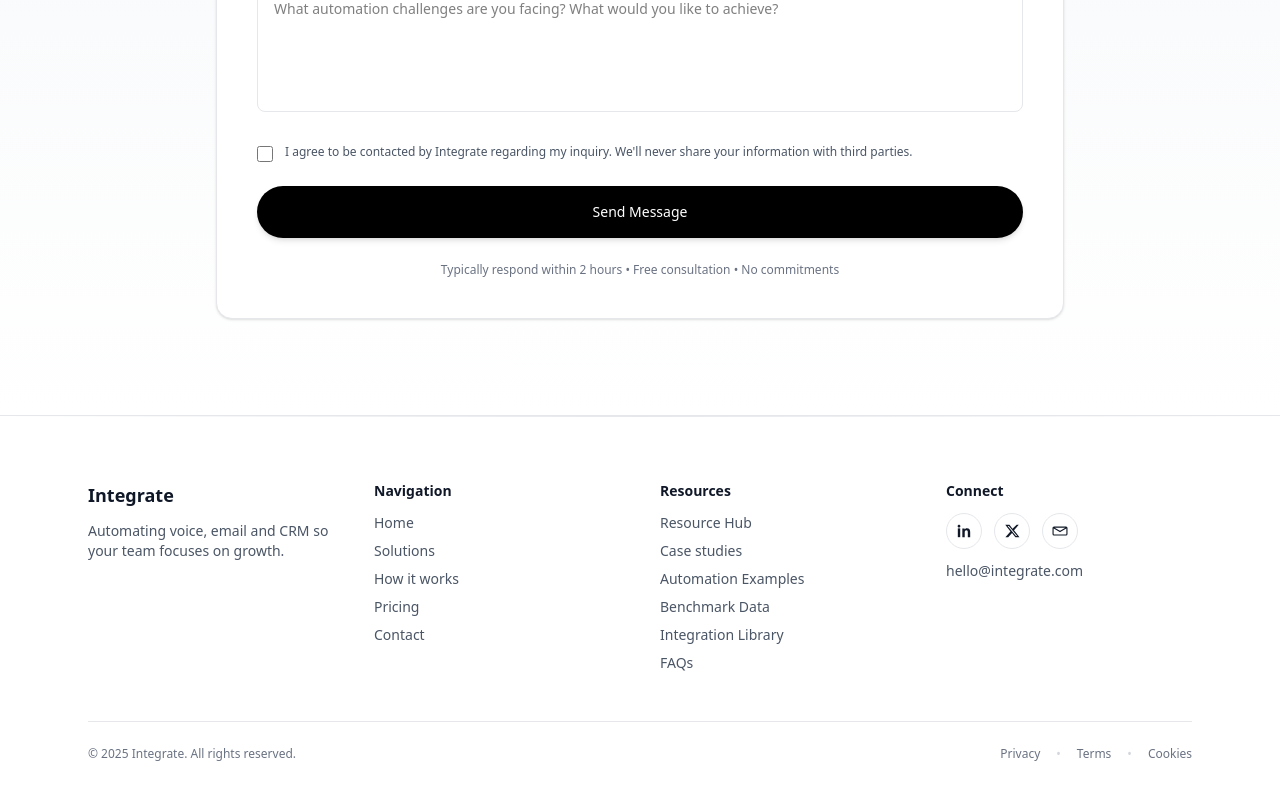
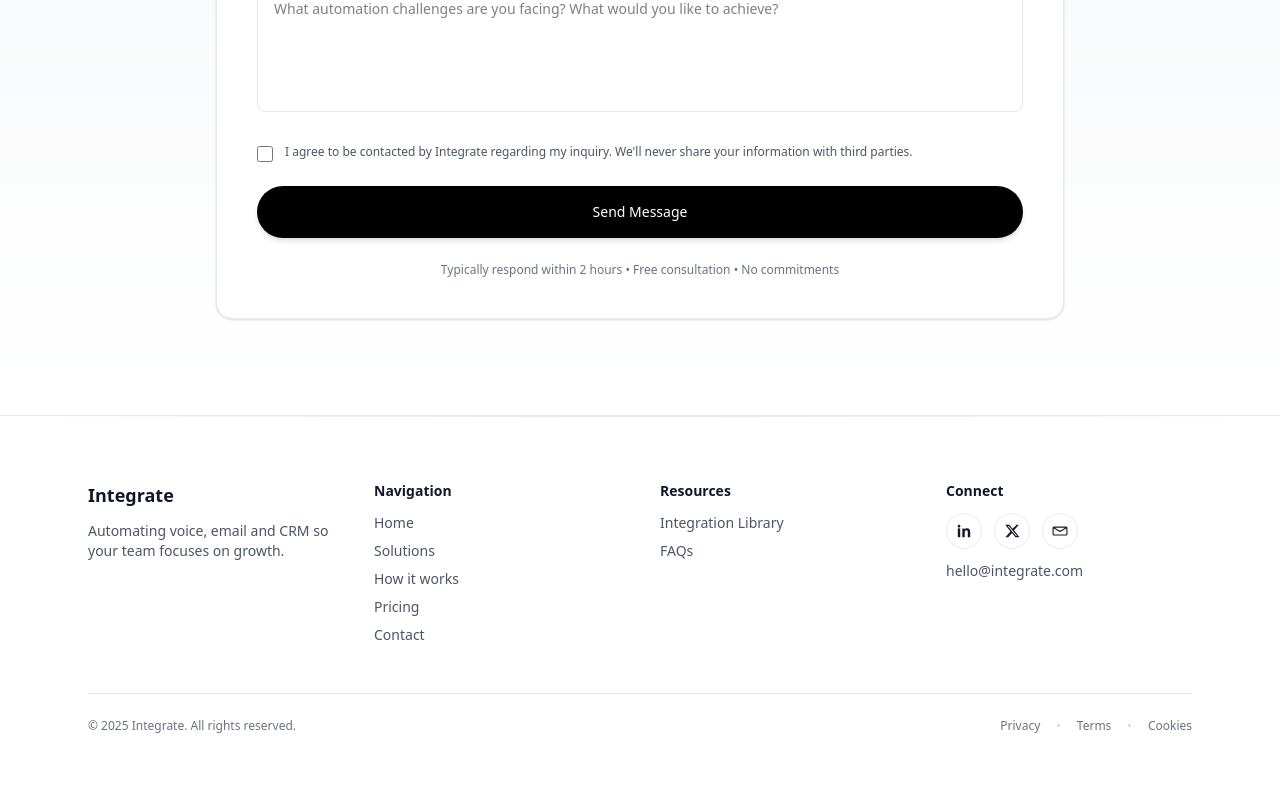
Before and after one commit to jlindl/integrate-site, a Next.js app: page / in a window 1280 px wide. Shown: the part 5451-6251 px from the top of the page. Built offline with nearby package versions, Linux system fonts and the light colour scheme.

Commit message:
basic upgrade

```diff
--- a/app/components/Footer.tsx
+++ b/app/components/Footer.tsx
@@ -43,18 +43,6 @@ export default function Footer() {
             <div className="text-sm font-semibold text-gray-900 mb-3">Resources</div>
             <ul className="space-y-2 text-sm">
               <li>
-                <Link href="/resources" className="text-gray-600 hover:text-gray-900 transition-colors">Resource Hub</Link>
-              </li>
-              <li>
-                <Link href="/resources/case-studies" className="text-gray-600 hover:text-gray-900 transition-colors">Case studies</Link>
-              </li>
-              <li>
-                <Link href="/resources/automation-examples" className="text-gray-600 hover:text-gray-900 transition-colors">Automation Examples</Link>
-              </li>
-              <li>
-                <Link href="/resources/benchmark-data" className="text-gray-600 hover:text-gray-900 transition-colors">Benchmark Data</Link>
-              </li>
-              <li>
                 <Link href="/resources/integration-library" className="text-gray-600 hover:text-gray-900 transition-colors">Integration Library</Link>
               </li>
               <li>
@@ -67,7 +55,7 @@ export default function Footer() {
           <div>
             <div className="text-sm font-semibold text-gray-900 mb-3">Connect</div>
             <div className="flex items-center gap-3">
-              <a href="https://www.linkedin.com" aria-label="LinkedIn" target="_blank" rel="noreferrer" className="p-2 rounded-full border border-gray-200 hover:border-gray-300 hover:bg-gray-50 transition-colors">
+              <a href="https://www.linkedin.com/company/integrate-tech" aria-label="LinkedIn" target="_blank" rel="noreferrer" className="p-2 rounded-full border border-gray-200 hover:border-gray-300 hover:bg-gray-50 transition-colors">
                 <svg width="18" height="18" viewBox="0 0 24 24" fill="none" xmlns="http://www.w3.org/2000/svg">
                   <path d="M6.94 8.5H3.75V20.25H6.94V8.5Z" fill="#111827"/>
                   <path d="M5.34 3.75C4.32 3.75 3.5 4.57 3.5 5.59C3.5 6.61 4.32 7.43 5.34 7.43C6.36 7.43 7.18 6.61 7.18 5.59C7.18 4.57 6.36 3.75 5.34 3.75Z" fill="#111827"/>
```
